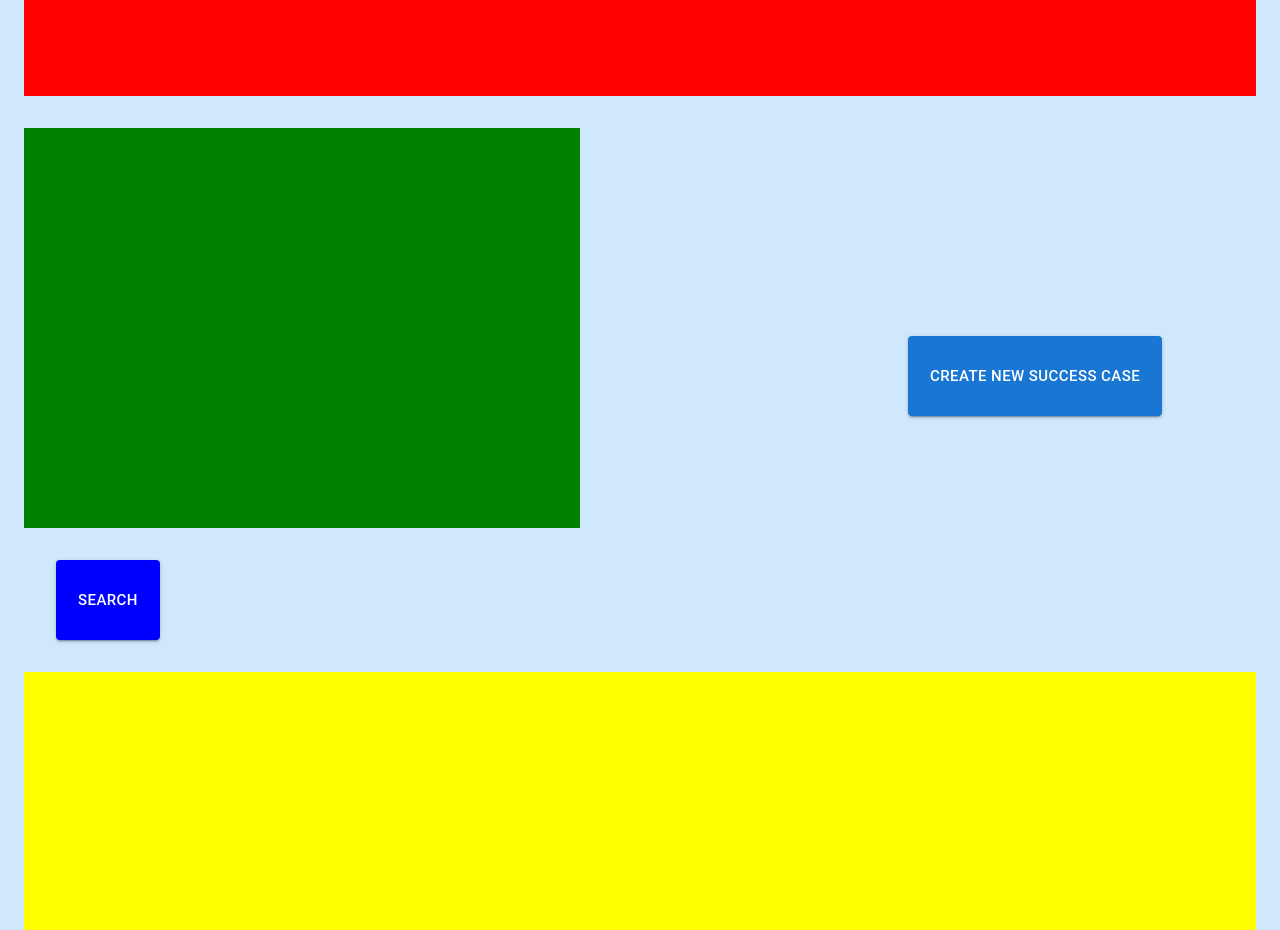
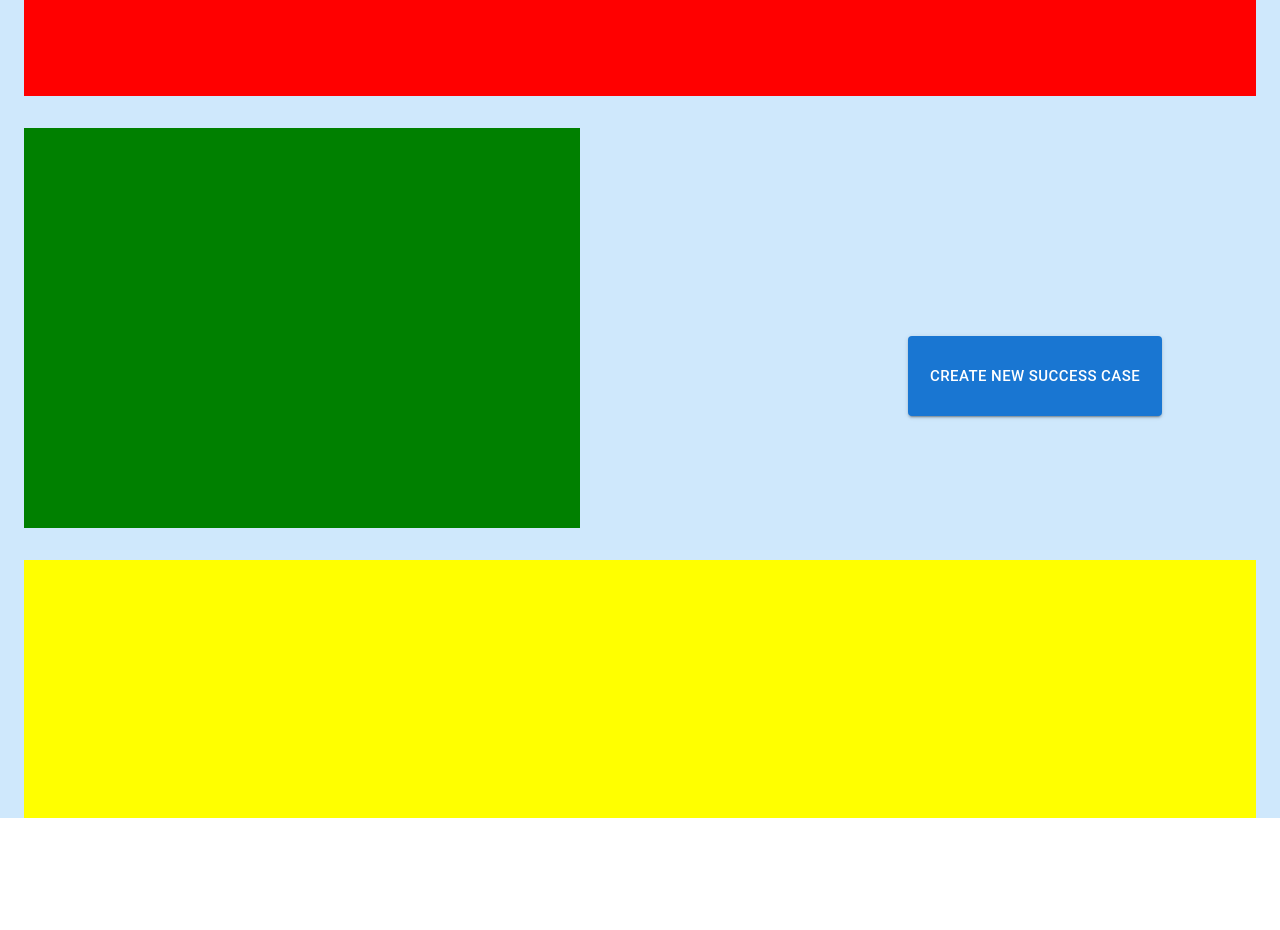
Before and after one commit to gbrizu/success-cases, a React (Create React App) app: page / in a window 1280 px wide. After the commit the page ends 818 px from the top, so only its background shows below. Built offline with nearby package versions, Linux system fonts and the light colour scheme.

Commit message:
cambios menores

```diff
--- a/src/components/MainLayout.js
+++ b/src/components/MainLayout.js
@@ -1,6 +1,6 @@
 import { Box, Button, Container, Grid } from "@mui/material";
 import { Link } from "react-router-dom";
-import SearchButton from "./button/searchButton";
+
 
 function MainLayout() {
   return (
@@ -26,7 +26,7 @@ function MainLayout() {
               }}
 
             />
-            <SearchButton />
+
           </Grid>
 
           <Grid key={2} item
```
